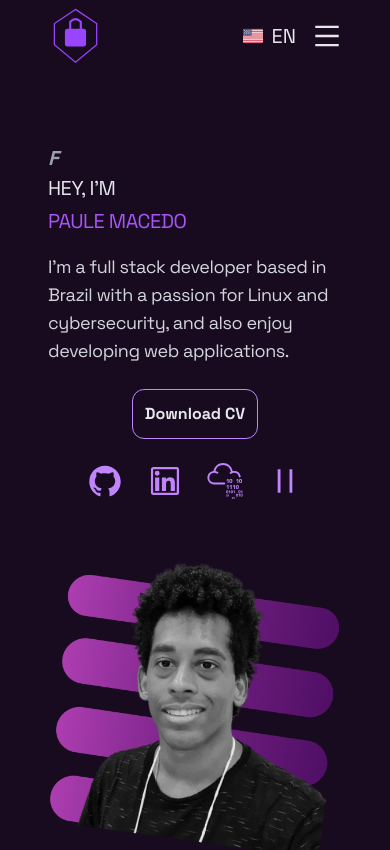
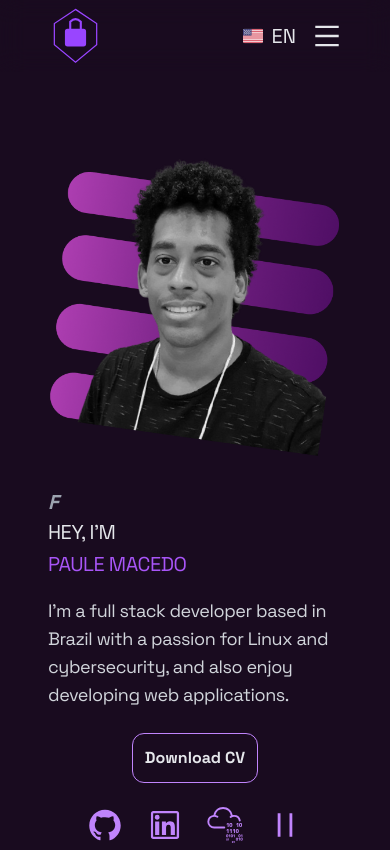
Before and after one commit to paulemacedo/Portifolio, a React (Vite) app: page / in a window 390 px wide. Shown: the top 850 px of the page. Built offline with nearby package versions, Linux system fonts and the light colour scheme.

Commit message:
feat: update layout structure in Hero component for improved responsiveness

```diff
--- a/src/components/Hero.jsx
+++ b/src/components/Hero.jsx
@@ -190,7 +190,7 @@ const Hero = () => {
         </motion.div>
       )}
     <div className="max-w-[1000px] mx-auto relative pt-24">
-      <div className="grid md:grid-cols-2 place-items-center gap-8 p-12">
+    <div className="flex flex-col-reverse md:grid md:grid-cols-2 place-items-center gap-8 p-12">
         <motion.div
           initial={{ opacity: 0, x: -50 }}
           whileInView={{ opacity: 1, x: 0 }}
```
